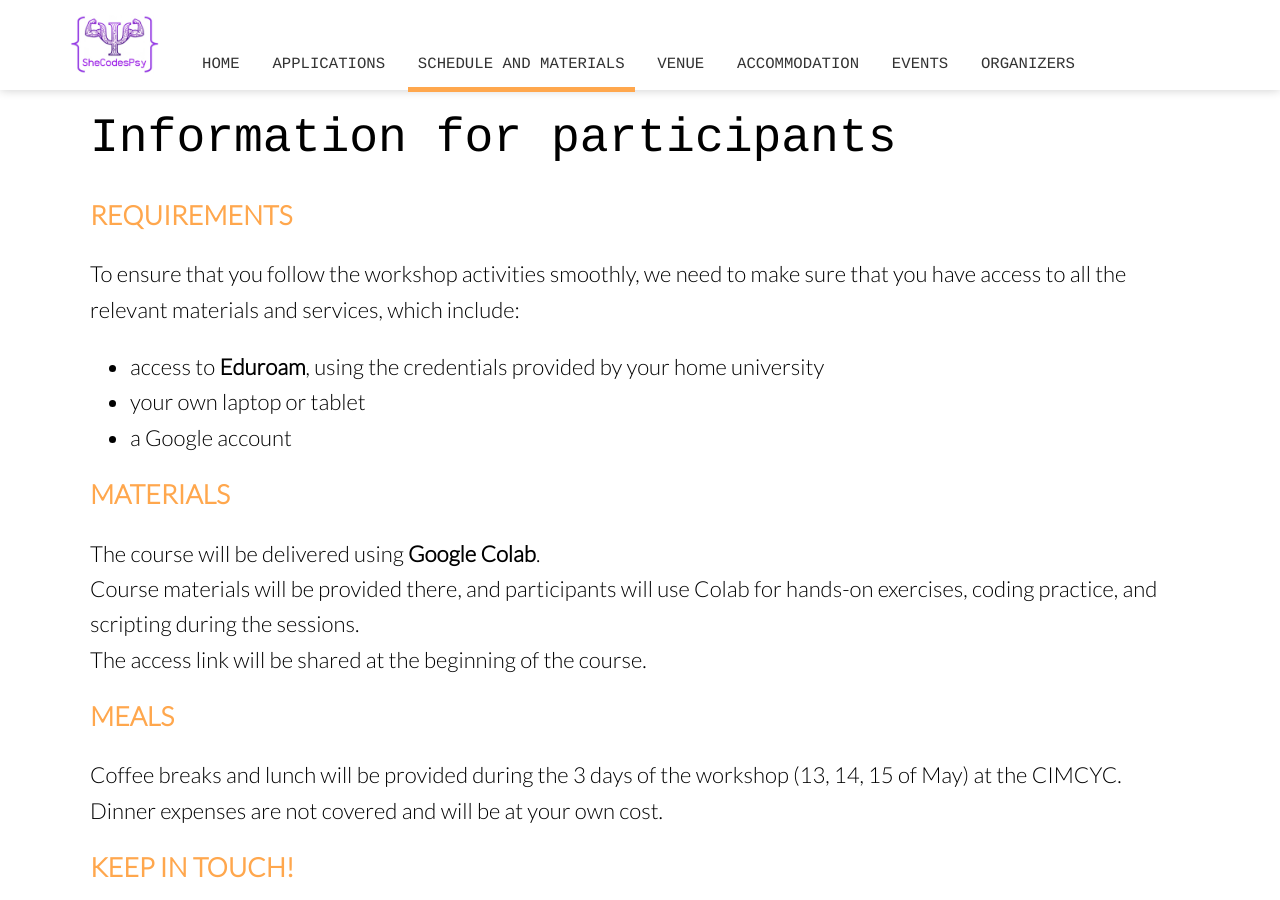
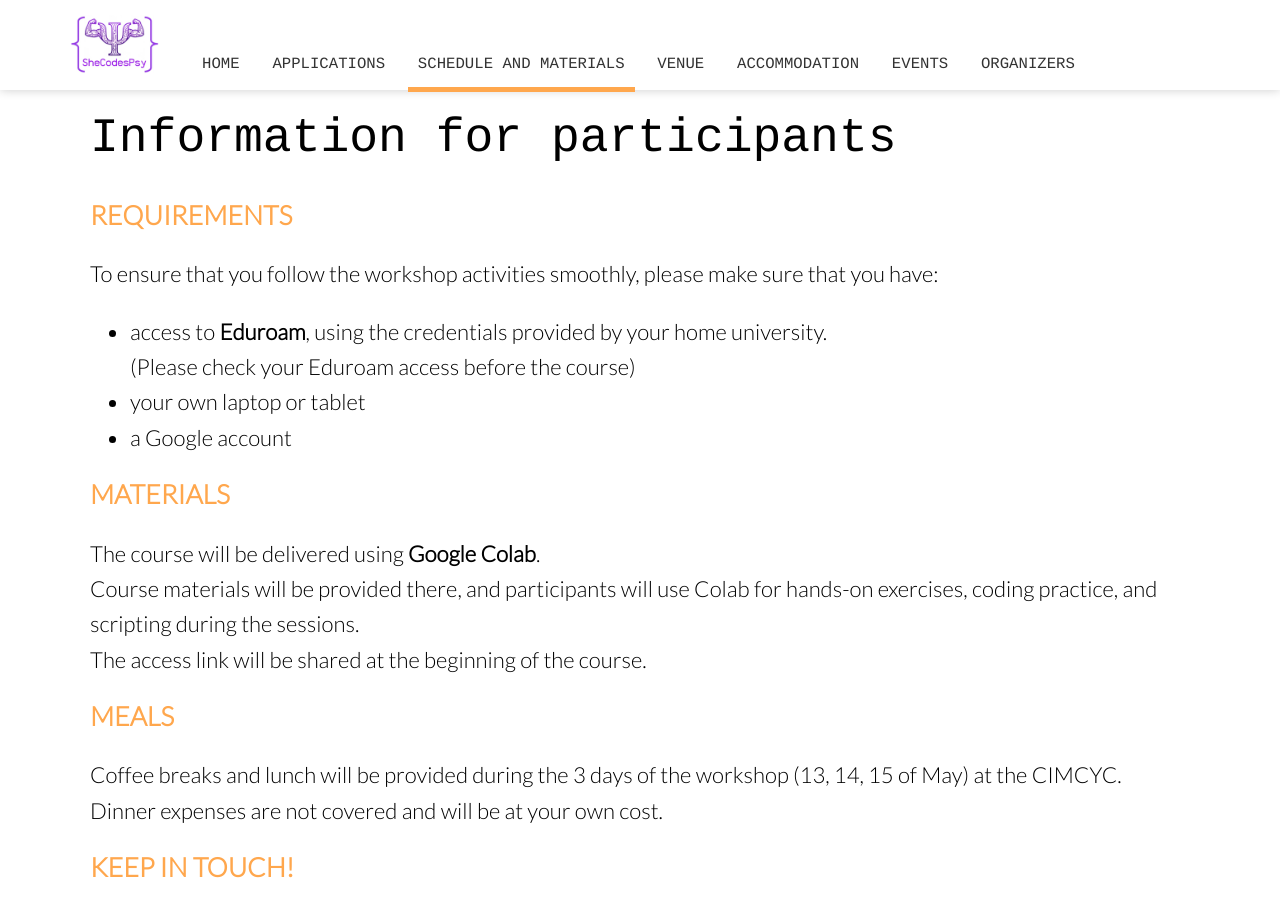
Before and after one commit to shecodespsy/shecodespsy.github.io, a Jekyll site: the page built from program.html, in a window 1280 px wide and 900 px high, scrolled down 1236 px. Built offline with Jekyll 4.4.1, drawn with Linux system fonts in a browser that asks for light colours; nearby versions of some CDN libraries; some of the changed text lies outside the part shown.

Commit message:
info for participants

```diff
--- a/program.html
+++ b/program.html
@@ -146,39 +146,40 @@
     </div>
   </section>
 
-	<section class="info" id=id="materials">
+	<section class="info" id="materials">
 		<div class="container flex">
 			<div class="text">
         <h2 class="editable">Information for participants</h2>
 
-        <p class="editable" id="guidelines" style="margin-bottom:1em;">
+        <p class="editable" style="margin-bottom:1em;">
             <span style="font-size:1.2em; font-weight:bold; color:#ffa74d;">
             REQUIREMENTS
         </span>
         </p>
         <p class="editable">
-            To ensure that you follow the workshop activities smoothly, we need to make sure that you have access to all the relevant materials and services, which include:
+            To ensure that you follow the workshop activities smoothly, please make sure that you have:
         </p>
 
         <ul class="editable">
-            <li>access to <strong>Eduroam</strong>, using the credentials provided by your home university</li>
+            <li>access to <strong>Eduroam</strong>, using the credentials provided by your home university.<br>
+            (Please check your Eduroam access before the course)</li>
             <li> your own laptop or tablet </li>
             <li> a Google account</li>
         </ul>
 
 
-        <p class="editable" id="guidelines" style="margin-bottom:1em;">
+        <p class="editable" style="margin-bottom:1em;">
             <span style="font-size:1.2em; font-weight:bold; color:#ffa74d;">
             MATERIALS
         </span>
         </p>
         <p class="editable">
-          The course will be delivered using <strong>Google Colab</strong></li>. <br>
+          The course will be delivered using <strong>Google Colab</strong>. <br>
           Course materials will be provided there, and participants will use Colab for hands-on exercises, coding practice, and scripting during the sessions. <br>
           The access link will be shared at the beginning of the course.
         </p>
 
-        <p class="editable" id="guidelines" style="margin-bottom:1em;">
+        <p class="editable" style="margin-bottom:1em;">
           <span style="font-size:1.2em; font-weight:bold; color:#ffa74d;">MEALS</span>
         </p>
 
@@ -188,19 +189,19 @@
             Dinner expenses are not covered and will be at your own cost.
         </p>
 
-        <p class="editable" id="guidelines" style="margin-bottom:1em;">
+        <p class="editable" style="margin-bottom:1em;">
           <span style="font-size:1.2em; font-weight:bold; color:#ffa74d;">
           KEEP IN TOUCH!
           </span>
         </p>
 
         <p class="editable">
-          We have set up two <span style="font-weight:bold;">Telegram</span> spaces to communicate with.
+          We have set up two <span style="font-weight:bold;">Telegram</span> groups for communications.
           <br>
-          The link has been sent to the participants via email.
+          The links have been sent to participants via email.
         </p>
 
-        <p class="editable" id="guidelines" style="margin-bottom:1em;">
+        <p class="editable" style="margin-bottom:1em;">
           <span style="font-size:1.2em; font-weight:bold; color:#ffa74d;">
           CERTIFICATE OF ATTENDANCE
         </span>
```
